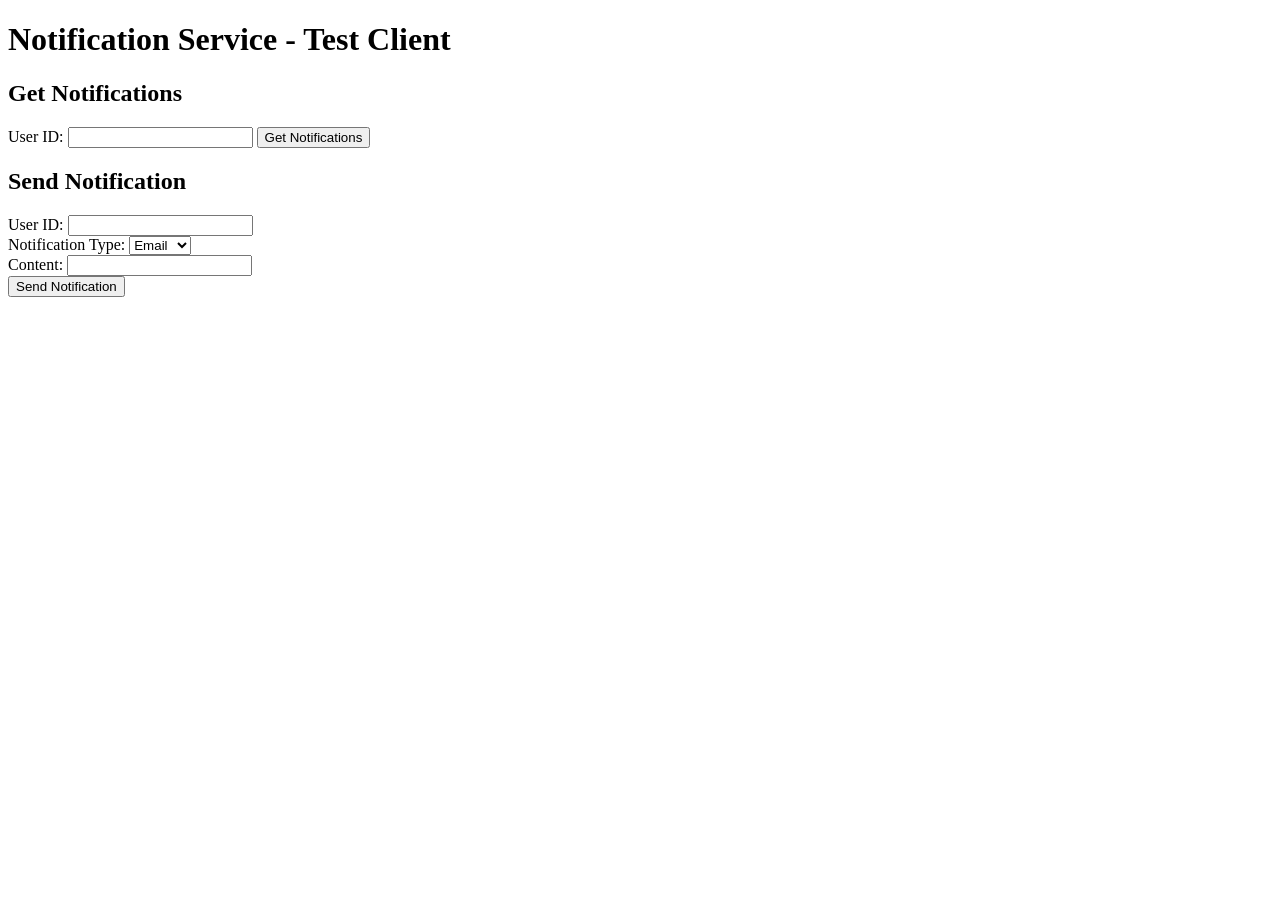
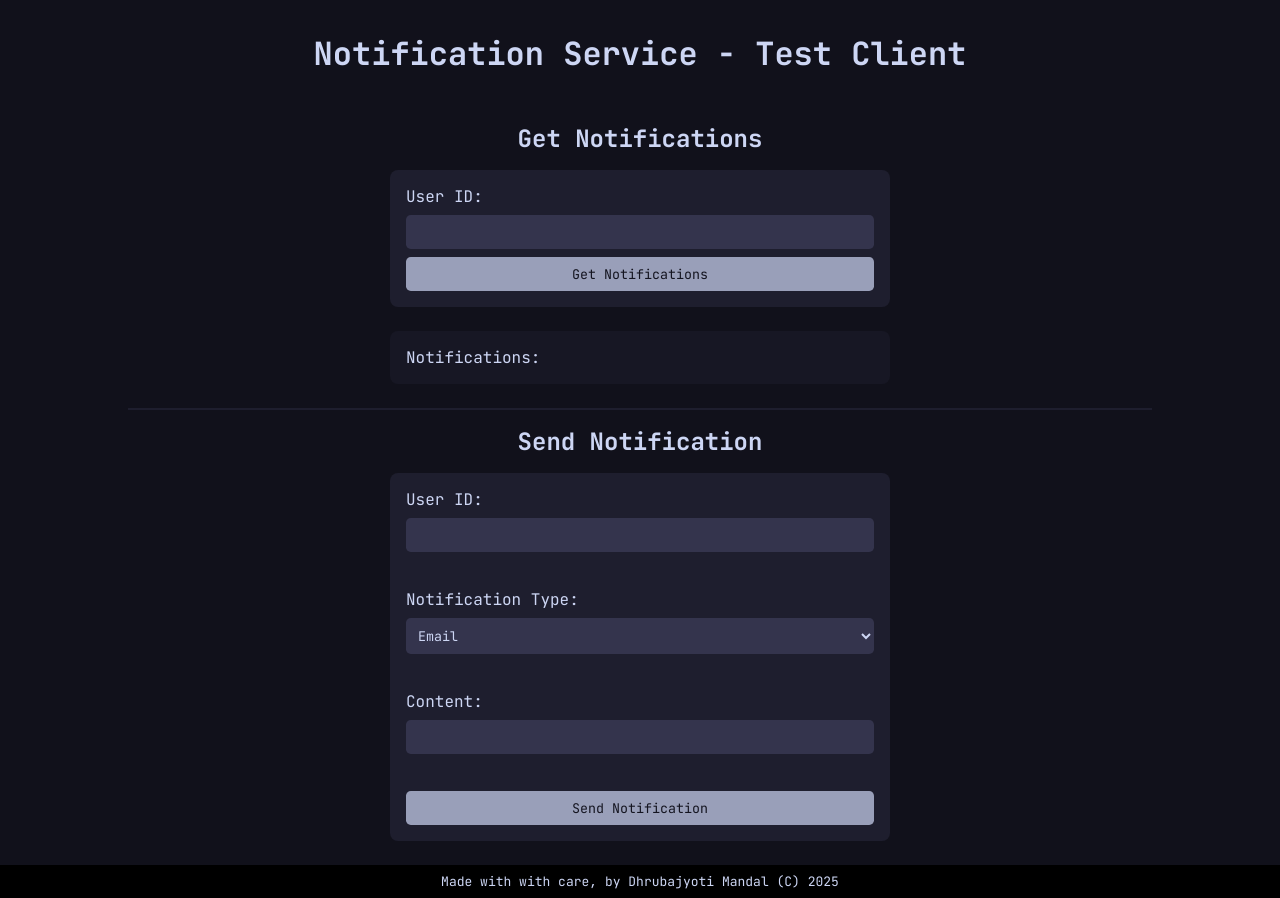
Before and after one commit to BillyDoesDev/notificationd, a Flask app: page / in a window 1280 px wide. Before the commit the page ends 297 px from the top, so only its background shows below. Run offline with Flask 3, Linux system fonts and the light colour scheme; some libraries are stand-ins or nearby versions.

Commit message:
improved frontend ui

```diff
--- /dev/null
+++ b/static/css/style.css
@@ -0,0 +1,115 @@
+@import url('https://fonts.googleapis.com/css2?family=JetBrains+Mono:ital,wght@0,100..800;1,100..800&display=swap');
+
+* {
+    border: none;
+    outline: none;
+    margin: 0;
+    padding: 0;
+    box-sizing: border-box;
+    color: #cdd6f4;
+    font-family: "JetBrains Mono", monospace;
+    font-optical-sizing: auto;
+    font-style: normal;
+}
+
+body {
+    min-height: 100vh;
+    display: grid;
+    place-items: center;
+    background: #11111b;
+}
+
+hr {
+    border: solid #1e1e2e 1px;
+    width: 80%;
+}
+
+h1 {
+    padding: 2rem;
+}
+
+h2 {
+    padding: 1rem;
+}
+
+button {
+    cursor: pointer;
+    background-color: #cdd6f4;
+    opacity: 70%;
+    color: #11111b;
+    padding: 0.5rem;
+    border-radius: 0.3rem;
+    transition: opacity ease-in-out 0.2s;
+}
+
+button:hover {
+    opacity: 100%;
+}
+
+.get-notif,
+.send-notif {
+    width: 75%;
+    max-width: 500px;
+    display: grid;
+    place-items: center;
+}
+
+form,
+#notifications {
+    width: 100%;
+    background-color: #1e1e2e;
+    padding: 1rem;
+    border-radius: 0.5rem;
+    display: grid;
+    gap: 0.5rem;
+}
+
+#notifications {
+    background-color: #1e1e2e82;
+    margin: 1.5rem;
+}
+
+#notifications>p {
+    padding-left: 1rem;
+    border-left: solid #34344d 2px;
+}
+
+input,
+select {
+    background-color: #34344d;
+    padding: 0.5rem;
+    border-radius: 0.3rem;
+
+}
+
+.alert-success {
+    opacity: 0;
+    transition: opacity 0.5s;
+    background-color: rgb(7, 102, 7);
+    padding: 0.5rem;
+    border-radius: 0.2rem;
+    position: fixed;
+    top: 1rem;
+    right: 1rem;
+}
+
+.alert-success.show {
+    opacity: 1;
+}
+
+
+footer {
+    height: 100%;
+    width: 100%;
+    margin-top: 1rem;
+    font-size: small;
+    display: grid;
+    place-items: end;
+}
+
+footer > p {
+    background-color: black;
+    width: 100%;
+    text-align: center;
+    padding: 0.5rem;
+}
--- a/static/main.js
+++ b/static/main.js
@@ -5,16 +5,26 @@ socket.on("connect", () => {
     console.log("WebSocket connected");
 });
 
-socket.on("notification", (data) => {
-    console.log("got in-app notification");
-    console.log(data);
-});
-
-
 socket.on("check-in-app", (data) => {
     console.log("[requesting app notif now]");
     socket.emit('request-notif', data);
 });
+
+const alertDiv = document.querySelector(".alert-success");
+socket.on("notification", (data) => {
+    console.log("got in-app notification");
+    console.log(data);
+    if (alertDiv) {
+        alertDiv.textContent = data["message"]
+        alertDiv.classList.add("show");
+
+        setTimeout(() => {
+            alertDiv.classList.remove("show");
+        }, 4500); // 500ms fadeIn + 4000ms delay
+    }
+});
+
+
 
 async function fetchNotifications() {
     const userId = document.getElementById('userId').value;
@@ -25,13 +35,14 @@ async function fetchNotifications() {
         notificationsDiv.innerHTML = `<h3>Notifications for User ${userId}:</h3>`;
         if (data.data) {
             data.data.forEach(notif => {
-                notificationsDiv.innerHTML += `<p>${notif.content} - Status: ${notif.status}</p>`;
+                notificationsDiv.innerHTML += `<p>${notif.content} - <b>Status: ${notif.status}</b></p>`;
             });
         } else {
             notificationsDiv.innerHTML += `<p>No notifications found.</p>`;
         }
     } catch (err) {
         console.error('Error fetching notifications:', err);
+        notificationsDiv.innerHTML += `<p>Server Error.</p>`;
     }
 }
 
--- a/templates/index.html
+++ b/templates/index.html
@@ -8,14 +8,18 @@
   <script src="https://cdn.socket.io/4.8.1/socket.io.min.js"
     integrity="sha384-mkQ3/7FUtcGyoppY6bz/PORYoGqOl7/aSUMn2ymDOJcapfS6PHqxhRTMh1RR0Q6+"
     crossorigin="anonymous"></script>
-  <!-- <script src="{{ url_for('static', filename='socket.io.js') }}"></script> -->
-  <script defer src="{{ url_for('static', filename='main.js') }}"></script>
+  <!-- <script defer src="../static/socket.io.js.js"></script> -->
+  <script defer src="../static/main.js"></script>
+  <link rel="stylesheet" href="../static/css/style.css">
 </head>
 
 <body>
 
   <h1>Notification Service - Test Client</h1>
 
+  <div class="alert-success">This is a success message!</div>
+
+  <div class="get-notif">
     <h2>Get Notifications</h2>
     <form method="GET" onsubmit="event.preventDefault(); fetchNotifications();">
       <label for="userId">User ID:</label>
@@ -23,8 +27,12 @@
       <button type="submit">Get Notifications</button>
     </form>
 
-  <div id="notifications"></div>
-
+    <div id="notifications">
+      Notifications:
+    </div>
+  </div>
+  <hr>
+  <div class="send-notif">
     <h2>Send Notification</h2>
     <form method="POST" onsubmit="event.preventDefault(); sendNotification();">
       <label for="userIdSend">User ID:</label>
@@ -42,6 +50,11 @@
 
       <button type="submit">Send Notification</button>
     </form>
+  </div>
+
+  <footer>
+    <p>Made with with care, by Dhrubajyoti Mandal (C) 2025</p>
+  </footer>
 
 </body>
 
```
Lines whose indentation alone changed are shown as unchanged.
